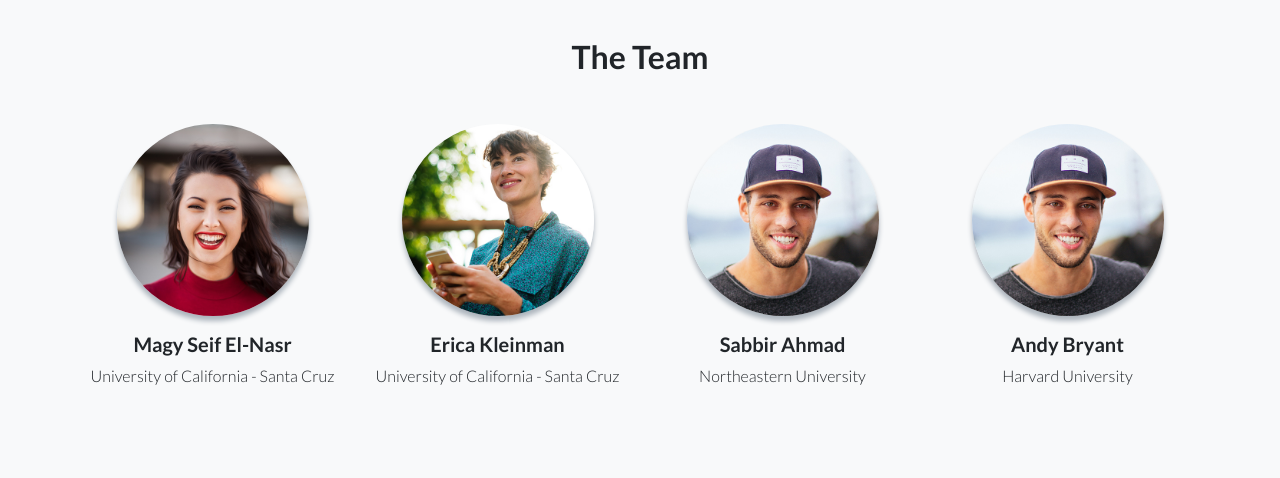
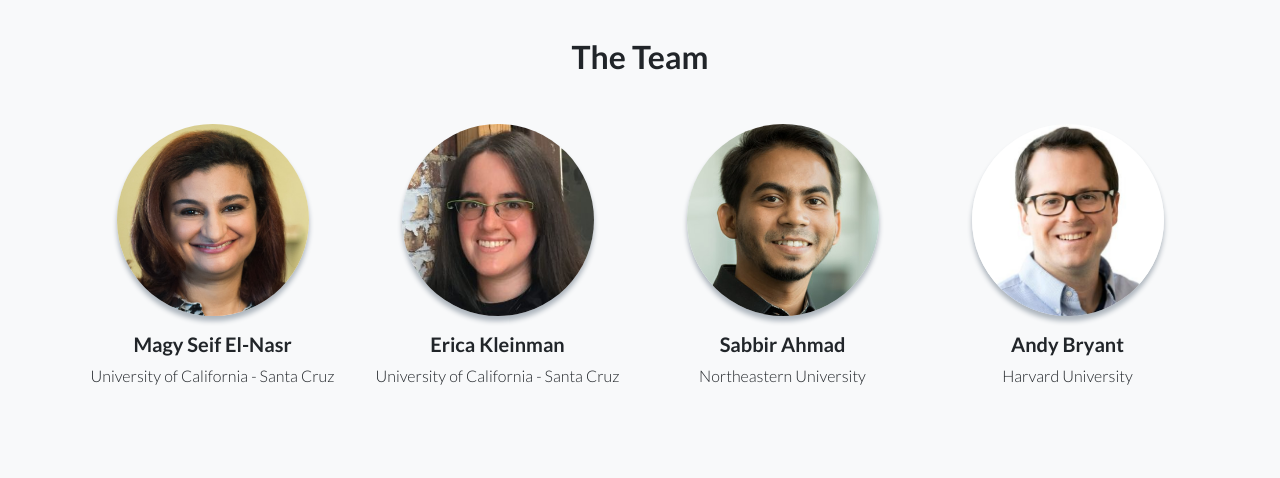
Before and after one commit to andymbryant/stratmapper-landing, a website: page index.html in a window 1280 px wide. Shown: the part 2960-3438 px from the top of the page. Drawn offline with nearby package versions, Linux system fonts and the light colour scheme.

Commit message:
added images of everyone

```diff
--- a/index.html
+++ b/index.html
@@ -180,28 +180,28 @@
       <div class="row">
         <div class="col-lg-3">
           <div class="team-item mx-auto mb-5 mb-lg-0">
-            <img class="img-fluid rounded-circle mb-3" src="img/testimonials-1.jpg" alt="">
+            <img class="img-fluid rounded-circle mb-3" src="img/magy.png" alt="Magy Seif El-Nasr">
             <h5>Magy Seif El-Nasr</h5>
             <p class="font-weight-light mb-0">University of California - Santa Cruz</p>
           </div>
         </div>
         <div class="col-lg-3">
           <div class="team-item mx-auto mb-5 mb-lg-0">
-            <img class="img-fluid rounded-circle mb-3" src="img/testimonials-3.jpg" alt="">
+            <img class="img-fluid rounded-circle mb-3" src="img/erica.png" alt="Erica Kleinman">
             <h5>Erica Kleinman</h5>
             <p class="font-weight-light mb-0">University of California - Santa Cruz</p>
           </div>
         </div>
         <div class="col-lg-3">
           <div class="team-item mx-auto mb-5 mb-lg-0">
-            <img class="img-fluid rounded-circle mb-3" src="img/testimonials-2.jpg" alt="">
+            <img class="img-fluid rounded-circle mb-3" src="img/sabbir.png" alt="Sabbir Ahmad">
             <h5>Sabbir Ahmad</h5>
             <p class="font-weight-light mb-0">Northeastern University</p>
           </div>
         </div>
         <div class="col-lg-3">
           <div class="team-item mx-auto mb-5 mb-lg-0">
-            <img class="img-fluid rounded-circle mb-3" src="img/testimonials-2.jpg" alt="">
+            <img class="img-fluid rounded-circle mb-3" src="img/andy.png" alt="Andy Bryant">
             <h5>Andy Bryant</h5>
             <p class="font-weight-light mb-0">Harvard University</p>
           </div>
```
Also changed, not shown: img/andy.png (added), img/erica.png (added), img/magy.png (added), img/sabbir.png (added).
